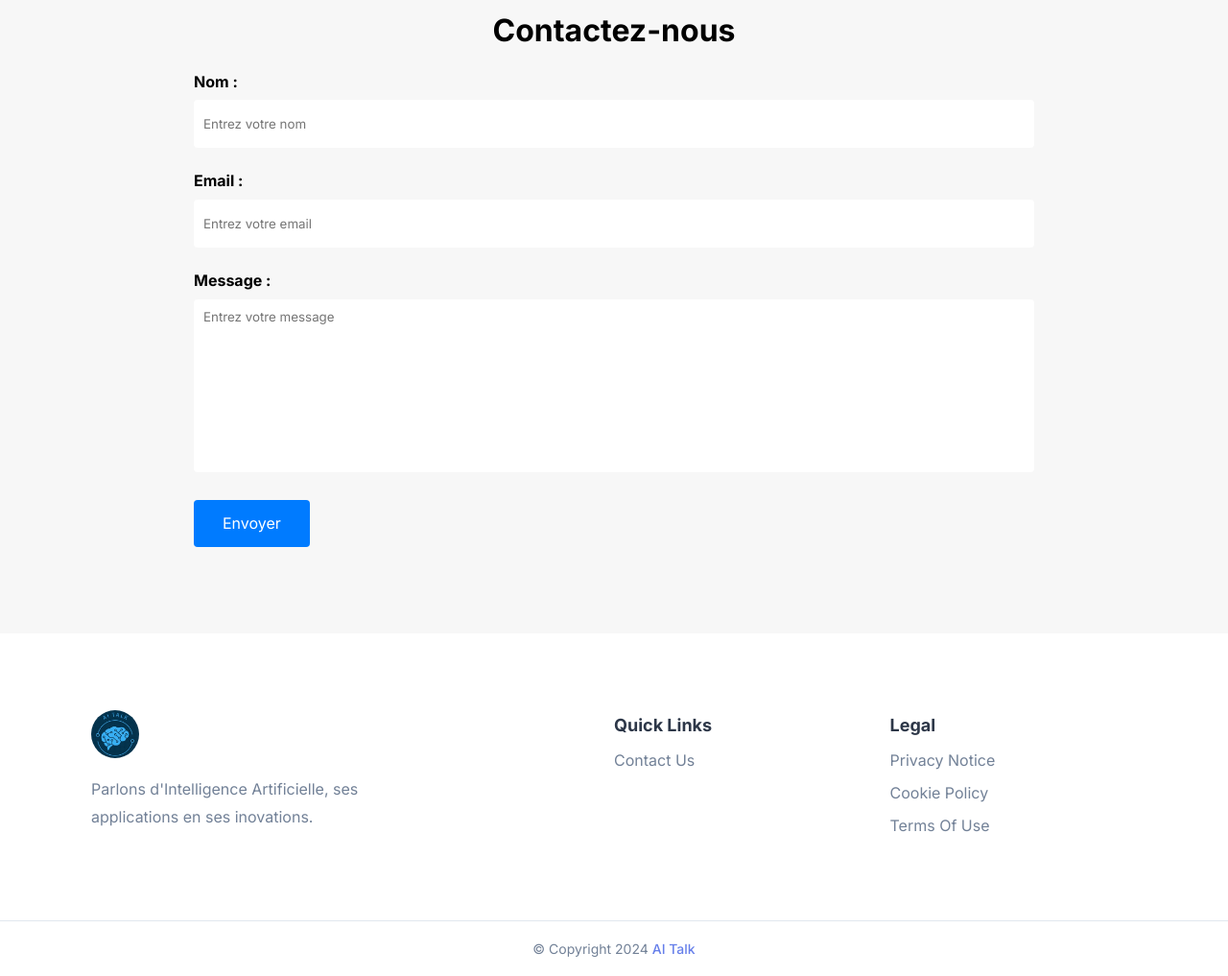
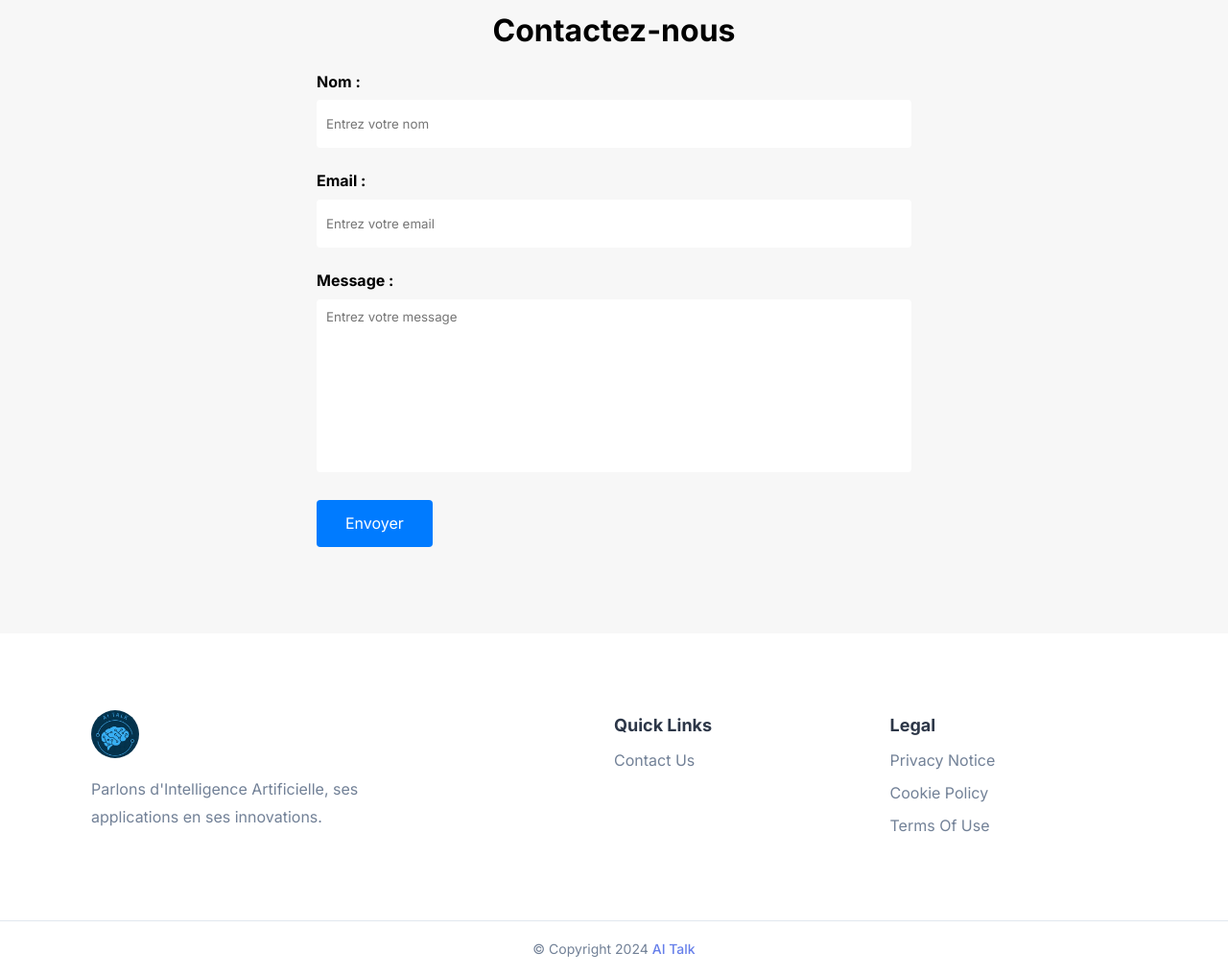
Before and after one commit to taboutsafredy/AITalk, a plain HTML site: page contact.html in a window 1280 px wide. Shown: the part 712-1729 px from the top of the page at 96% size. Drawn offline with nearby package versions, Linux system fonts and the light colour scheme.

Commit message:
AITalk v3

```diff
--- a/assets/css/form.style.css
+++ b/assets/css/form.style.css
@@ -1,6 +1,7 @@
 * {
     font-family: "Inter", sans-serif;
 }
+
 
 div.container-contact {
     display: flex;
@@ -10,7 +11,7 @@ div.container-contact {
 }
 
 form {
-    width: 70%;
+    width: 50%;
     padding: 10px;
 }
 
--- a/contact.html
+++ b/contact.html
@@ -165,6 +165,7 @@
 
 
     <div class="main">
+        <div class="parent">
             <div class="container-contact">
                 <h1>Contactez-nous</h1>
                 <form action="process.php" method="POST">
@@ -182,6 +183,7 @@
                     </div>
                     <button type="submit">Envoyer</button>
                 </form>
+            </div>
         </div>
 
     </div>
@@ -208,7 +210,7 @@
         </a>
 
         <p class="footer-text">
-          Parlons d'Intelligence Artificielle, ses applications en ses inovations.
+          Parlons d'Intelligence Artificielle, ses applications en ses innovations.
         </p>
 
       </div>
```
Lines whose indentation alone changed are shown as unchanged.
